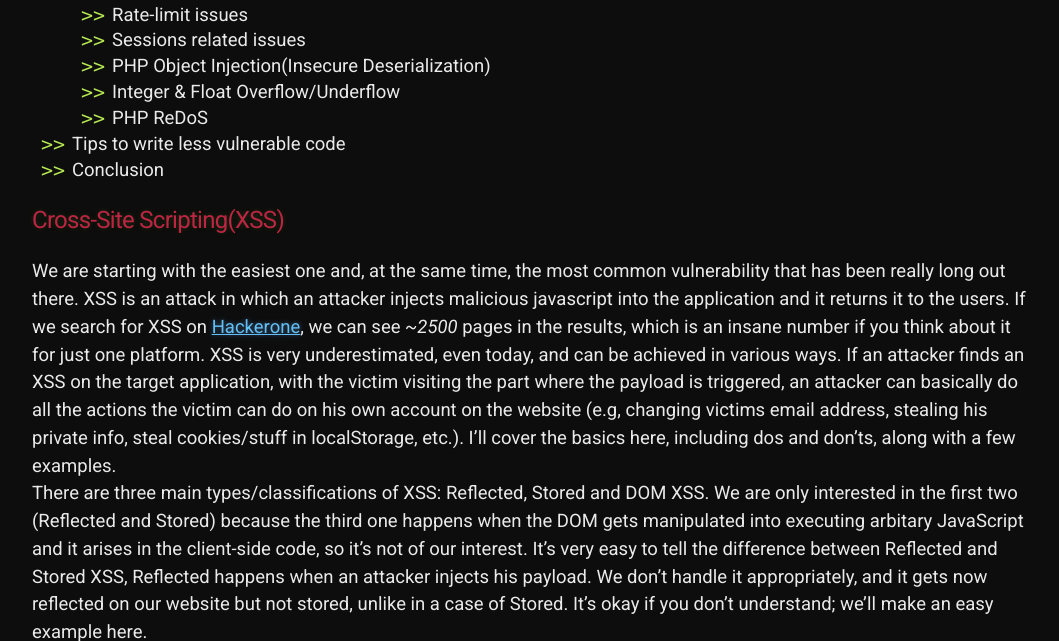
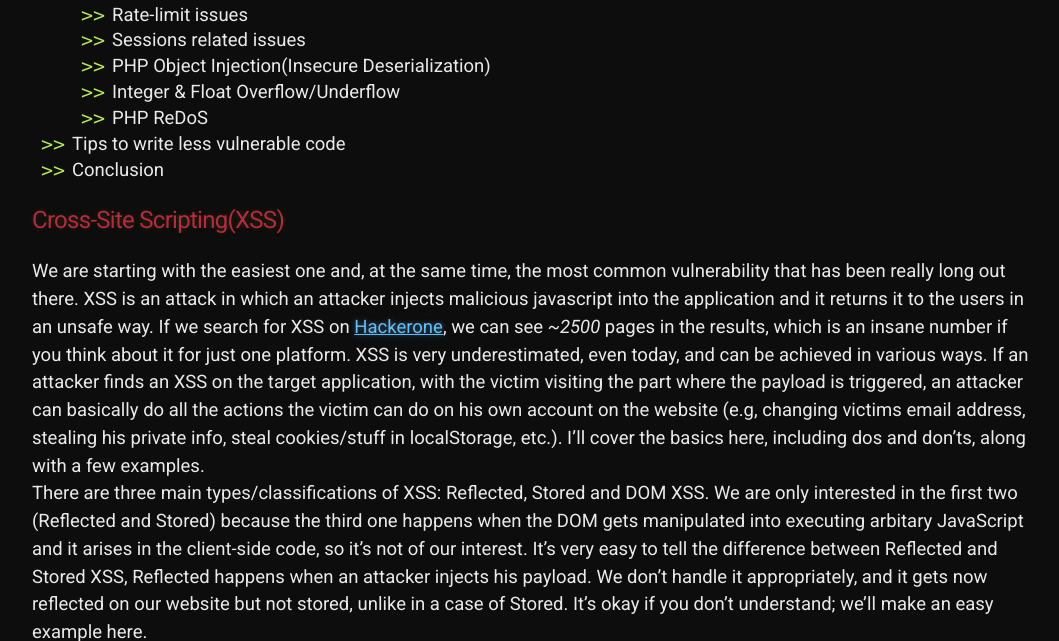
Before and after one commit to 20kilograma/blog, a Jekyll site: the page built from php-sec.md, in a window 1280 px wide and 900 px high, scrolled down 1374 px, cut to the strip 0-641 px from the top of the window. Shown: the whole strip, without its empty margins (108-1167 px from the left). Built offline with Jekyll 4.4.1, drawn with Linux system fonts in a browser that asks for light colours; some web fonts are replaced; our own code applies the rules of GitHub Pages for plain Markdown files.

Commit message:
Update php-sec.md

```diff
--- a/php-sec.md
+++ b/php-sec.md
@@ -36,7 +36,7 @@ If someone is wondering why the name of this blog is "PHP beyond SQLi", I just w
 
 ## Cross-Site Scripting(XSS)
 
-We are starting with the easiest one and, at the same time, the most common vulnerability that has been really long out there. XSS is an attack in which an attacker injects malicious javascript into the application and it returns it to the users. If we search for XSS on <a href="https://www.hackerone.com" target="_blank">Hackerone</a>, we can see <i>~2500</i> pages in the results, which is an insane number if you think about it for just one platform. XSS is very underestimated, even today, and can be achieved in various ways. If an attacker finds an XSS on the target application, with the victim visiting the part where the payload is triggered, an attacker can basically do all the actions the victim can do on his own account on the website (e.g, changing victims email address, stealing his private info, steal cookies/stuff in localStorage, etc.). I'll cover the basics here, including dos and don'ts, along with a few examples. <br>
+We are starting with the easiest one and, at the same time, the most common vulnerability that has been really long out there. XSS is an attack in which an attacker injects malicious javascript into the application and it returns it to the users in an unsafe way. If we search for XSS on <a href="https://www.hackerone.com" target="_blank">Hackerone</a>, we can see <i>~2500</i> pages in the results, which is an insane number if you think about it for just one platform. XSS is very underestimated, even today, and can be achieved in various ways. If an attacker finds an XSS on the target application, with the victim visiting the part where the payload is triggered, an attacker can basically do all the actions the victim can do on his own account on the website (e.g, changing victims email address, stealing his private info, steal cookies/stuff in localStorage, etc.). I'll cover the basics here, including dos and don'ts, along with a few examples. <br>
 There are three main types/classifications of XSS: Reflected, Stored and DOM XSS. We are only interested in the first two (Reflected and Stored) because the third one happens when the DOM gets manipulated into executing arbitary JavaScript and it arises in the client-side code, so it's not of our interest. It's very easy to tell the difference between Reflected and Stored XSS, Reflected happens when an attacker injects his payload. We don't handle it appropriately, and it gets now reflected on our website but not stored, unlike in a case of Stored. It's okay if you don't understand; we'll make an easy example here.
 
 ![image](https://github.com/KiraReys/blog/assets/44244085/5cc4868e-0758-4c3d-a790-87984186a1c5)
```
